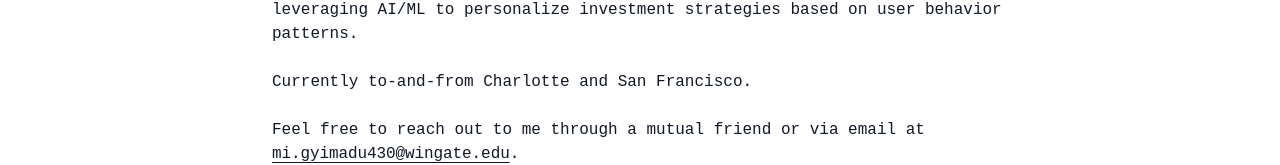
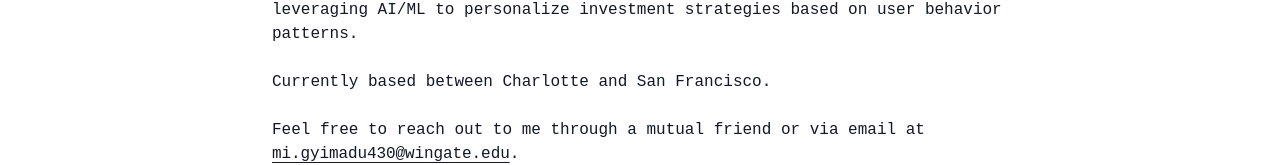
Before and after one commit to gyimadu/portfolio, a Next.js app: page / in a window 1280 px wide. Shown: the part 534-699 px from the top of the page. Built offline with nearby package versions, Linux system fonts and the light colour scheme; a web font is replaced by a local one.

Commit message:
Update homepage

```diff
--- a/src/app/page.tsx
+++ b/src/app/page.tsx
@@ -81,7 +81,7 @@ export default function Home() {
                   Lately, I&apos;ve been working on <span className='underline underline-offset-4 decoration-1'><Link href="https://bull-app.vercel.app" target="_blank" rel="noopener noreferrer">Meridian</Link></span>, a fintech startup, where we&apos;re leveraging AI/ML to personalize investment strategies based on user behavior patterns.
                 </div>
                 <div className='text-base md:text-base leading-normal mb-6'>
-                  Currently to-and-from Charlotte and San Francisco.
+                  Currently based between Charlotte and San Francisco.
                 </div>
                 <div className='text-base md:text-base leading-normal mb-6'>
                   Feel free to reach out to me through a mutual friend or via email at <a href="mailto:mi.gyimadu430@wingate.edu" className='underline underline-offset-4 decoration-1'>mi.gyimadu430@wingate.edu</a>.
```
